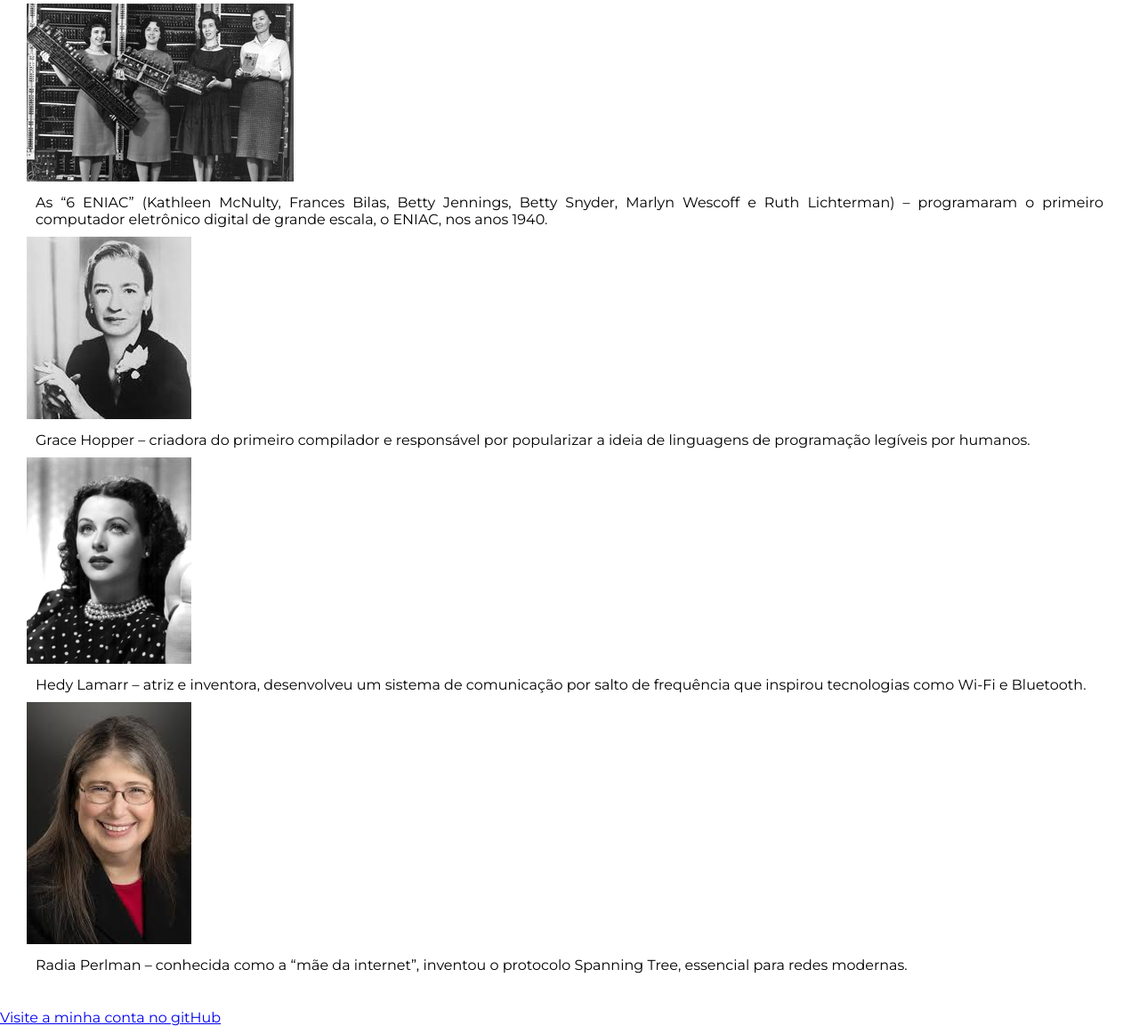
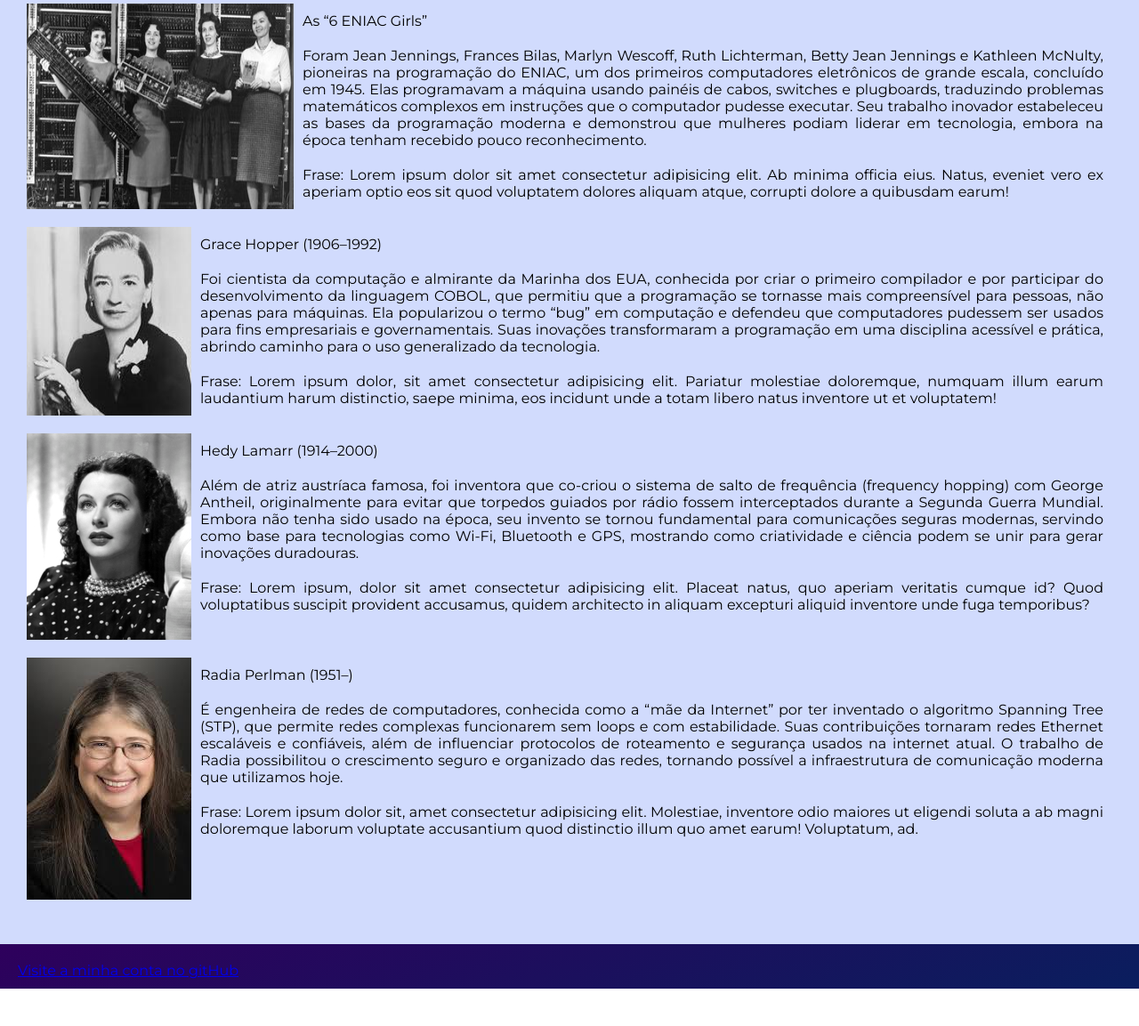
Before and after one commit to InesJB167/Ada-webpage, a plain HTML site: page index.html in a window 1280 px wide. Shown: the part 1425-2578 px from the top of the page at 89% size. After the commit the page ends 2536 px from the top, so only its background shows below. Drawn offline with Linux system fonts and the light colour scheme.

Commit message:
Acréscimo de alguns paragrafos no index e estilos no styles

```diff
--- a/index.html
+++ b/index.html
@@ -85,27 +85,51 @@
         <div id="fotos_container">
             <div class="foto">
                 <img src="img/eniac1.jpg" alt="Imgem 1">
+                <div>
+                    <p class="subtitulo">As “6 ENIAC Girls”</p>
                     <p>
-                    As “6 ENIAC” (Kathleen McNulty, Frances Bilas, Betty Jennings, Betty Snyder, Marlyn Wescoff e Ruth Lichterman) – programaram o primeiro computador eletrônico digital de grande escala, o ENIAC, nos anos 1940.
+                         Foram Jean Jennings, Frances Bilas, Marlyn Wescoff, Ruth Lichterman, Betty Jean Jennings e Kathleen McNulty, pioneiras na programação do ENIAC, um dos primeiros computadores eletrônicos de grande escala, concluído em 1945. Elas programavam a máquina usando painéis de cabos, switches e plugboards, traduzindo problemas matemáticos complexos em instruções que o computador pudesse executar. Seu trabalho inovador estabeleceu as bases da programação moderna e demonstrou que mulheres podiam liderar em tecnologia, embora na época tenham recebido pouco reconhecimento.
                     </p>
+                    <p>
+                        Frase: Lorem ipsum dolor sit amet consectetur adipisicing elit. Ab minima officia eius. Natus, eveniet vero ex aperiam optio eos sit quod voluptatem dolores aliquam atque, corrupti dolore a quibusdam earum!
+                    </p>
+                </div>
             </div>
              <div class="foto">
                 <img src="img/grace1.jpeg" alt="Imgem 2">
+                <div>
+                    <p class="subtitulo">Grace Hopper (1906–1992)</p>
                     <p>
-                    Grace Hopper – criadora do primeiro compilador e responsável por popularizar a ideia de linguagens de programação legíveis por humanos.
+                        Foi cientista da computação e almirante da Marinha dos EUA, conhecida por criar o primeiro compilador e por participar do desenvolvimento da linguagem COBOL, que permitiu que a programação se tornasse mais compreensível para pessoas, não apenas para máquinas. Ela popularizou o termo “bug” em computação e defendeu que computadores pudessem ser usados para fins empresariais e governamentais. Suas inovações transformaram a programação em uma disciplina acessível e prática, abrindo caminho para o uso generalizado da tecnologia.
                     </p>
+                    <p>
+                        Frase: Lorem ipsum dolor, sit amet consectetur adipisicing elit. Pariatur molestiae doloremque, numquam illum earum laudantium harum distinctio, saepe minima, eos incidunt unde a totam libero natus inventore ut et voluptatem!
+                    </p>
+                </div>
             </div>
              <div class="foto">
                 <img src="img/hedy1.jpg" alt="Imgem 3">
+                <div>
+                    <p class="subtitulo">Hedy Lamarr (1914–2000)</p>
                     <p>
-                    Hedy Lamarr – atriz e inventora, desenvolveu um sistema de comunicação por salto de frequência que inspirou tecnologias como Wi-Fi e Bluetooth.
+                       Além de atriz austríaca famosa, foi inventora que co-criou o sistema de salto de frequência (frequency hopping) com George Antheil, originalmente para evitar que torpedos guiados por rádio fossem interceptados durante a Segunda Guerra Mundial. Embora não tenha sido usado na época, seu invento se tornou fundamental para comunicações seguras modernas, servindo como base para tecnologias como Wi-Fi, Bluetooth e GPS, mostrando como criatividade e ciência podem se unir para gerar inovações duradouras.
                     </p>
+                    <p>
+                        Frase: Lorem ipsum, dolor sit amet consectetur adipisicing elit. Placeat natus, quo aperiam veritatis cumque id? Quod voluptatibus suscipit provident accusamus, quidem architecto in aliquam excepturi aliquid inventore unde fuga temporibus?
+                    </p>
+                </div>
             </div>
              <div class="foto">
                 <img src="img/images.jpeg" alt="Imgem 4">
+                <div>
+                    <p class="subtitulo">Radia Perlman (1951–)</p>
                     <p>
-                    Radia Perlman – conhecida como a “mãe da internet”, inventou o protocolo Spanning Tree, essencial para redes modernas.
+                         É engenheira de redes de computadores, conhecida como a “mãe da Internet” por ter inventado o algoritmo Spanning Tree (STP), que permite redes complexas funcionarem sem loops e com estabilidade. Suas contribuições tornaram redes Ethernet escaláveis e confiáveis, além de influenciar protocolos de roteamento e segurança usados na internet atual. O trabalho de Radia possibilitou o crescimento seguro e organizado das redes, tornando possível a infraestrutura de comunicação moderna que utilizamos hoje.
                     </p>
+                    <p>
+                        Frase: Lorem ipsum dolor sit, amet consectetur adipisicing elit. Molestiae, inventore odio maiores ut eligendi soluta a ab magni doloremque laborum voluptate accusantium quod distinctio illum quo amet earum! Voluptatum, ad.
+                    </p>
+                </div>
             </div>
         </div>
     </main>
@@ -113,4 +137,12 @@
         <p><a href="https://github.com/InesJB167">Visite a minha conta no gitHub</a></p>
     </footer>
 </body>
+<script>
+    //tentando retirar aquele traço irritante dos titulos
+    window.addEventListener('load', () => {
+    if(document.activeElement) {
+        document.activeElement.blur();
+    }
+});
+</script>
 </html>
--- a/style.css
+++ b/style.css
@@ -5,6 +5,13 @@
 /*pre definition of some elements of the page*/
 :root{
     --font: "Montserrat", sans-serif;
+    /*paleta de cores*/
+    --cor1: #2E005C;
+    --cor2: #330A76;
+    --cor3: #1B1875;
+    --cor4: #11266D;
+    --cor5: #0A1E5E;
+
 }
 
 *{
@@ -20,11 +27,28 @@ body{
 header{
     height: 120px;
     padding: 20px;
-    background-color: rgb(64, 1, 64);
+    background: linear-gradient(160deg,var(--cor1), var(--cor5));
     /*para deixar o menu preso */
     position: sticky;
     top: 0;
     z-index: 1;
+}
+/*para o texto não ficar por trás do menu*/
+#menu1{
+    scroll-margin-top: 125px;
+
+}
+
+#menu2{
+    scroll-margin-top: 125px;
+}
+
+#menu3{
+    scroll-margin-top: 125px;
+}
+
+#menu4{
+    scroll-margin-top: 125px;
 }
 
 header nav{
@@ -34,7 +58,7 @@ header nav{
 }
 
 header nav a {
-    background-color: blue;
+    background-image: linear-gradient(75deg, var(--cor2),var(--cor4));
     color: black;
     text-decoration: none;
     width: 130px;
@@ -42,10 +66,21 @@ header nav a {
     padding: 3px;
     text-align: center;
     border-radius: 20px;
+     /*para retirar aquele traço que aparece no tema*/
+    outline: none;
+    caret-color: transparent;
+}
+
+header nav a:focus-visible {
+    outline: none;
+    box-shadow: 0 0 3px 2px rgba(0, 255, 255, 0.5);
 }
 
 main{
     padding: 30px;
+    /*background-color: #0A0815;
+    color: #fff;*/
+    background-color: #7e9bf85b;
 }
 
 main p{
@@ -70,4 +105,16 @@ main ul {
 #menu4{
     margin-top: 10px;
     margin-bottom: 10px;
+
 }
+
+div.foto{
+    display: flex;
+    margin-bottom: 20px;
+}
+
+footer{
+    height: 50px;
+    padding: 20px;
+    background-image: linear-gradient(160deg,var(--cor1),var(--cor5));
+}
```
Lines whose indentation alone changed are shown as unchanged.
